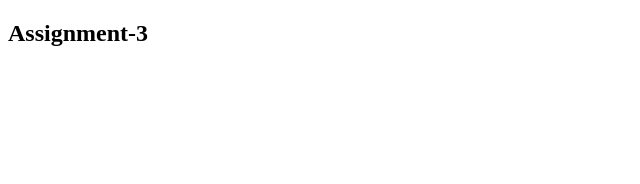
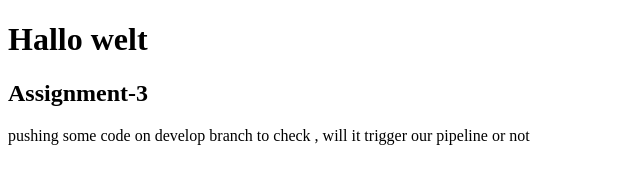
Before and after one commit to Rakshitsen/assignment-3, a plain HTML site: page index.html in a window 1280 px wide. Shown: the whole page, without its empty margins (0-640 px from the left). Drawn offline with Linux system fonts and the light colour scheme.

Commit message:
Update index.html

```diff
--- a/index.html
+++ b/index.html
@@ -6,9 +6,10 @@
 </head>
 
 <body>
+    <h1>Hallo welt</h1>
     <h2>Assignment-3</h2>
     <p>
-
+       pushing some code on develop branch to check , will it trigger our pipeline or not
     </p>
 </body>
 
```
